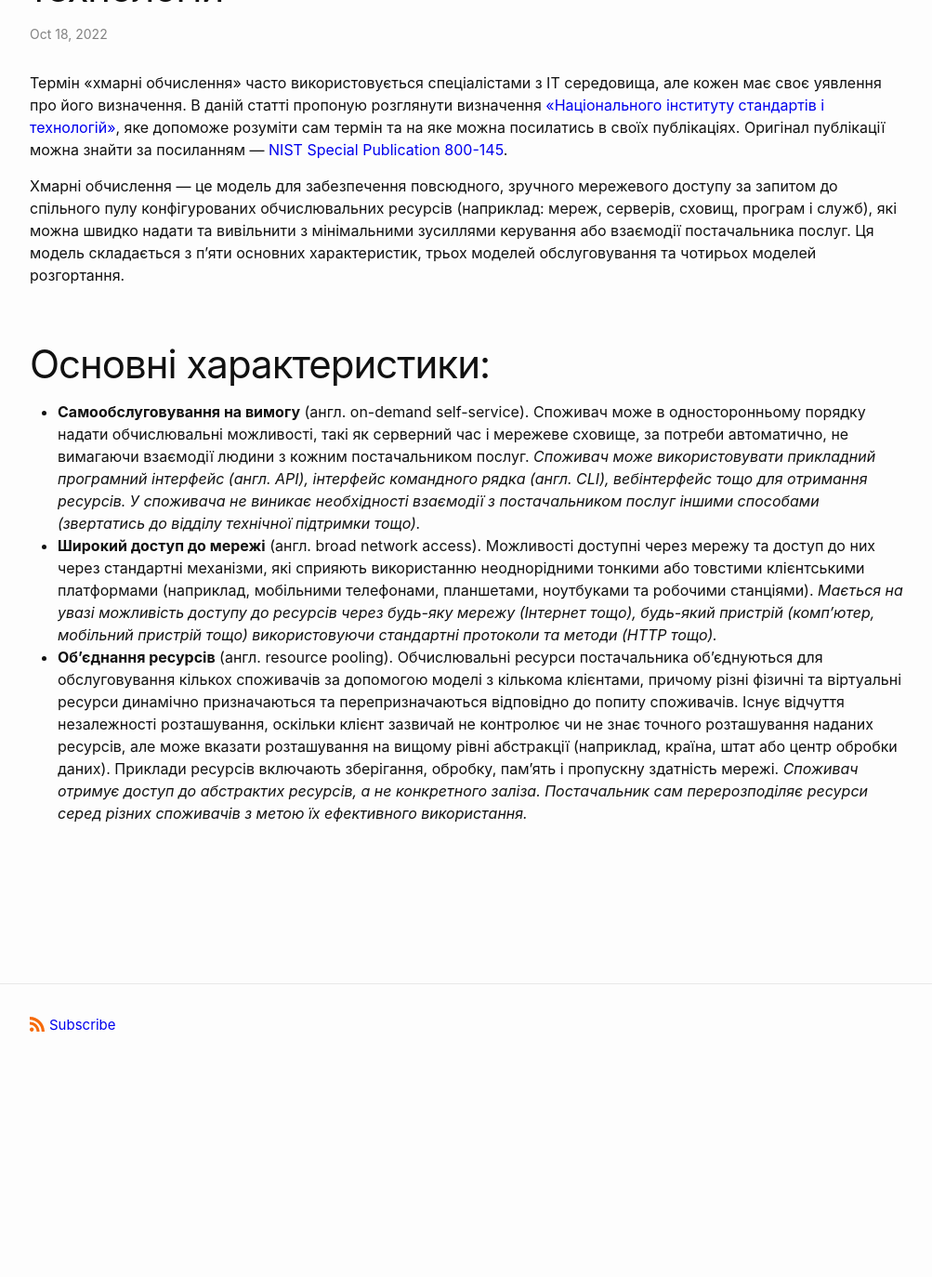
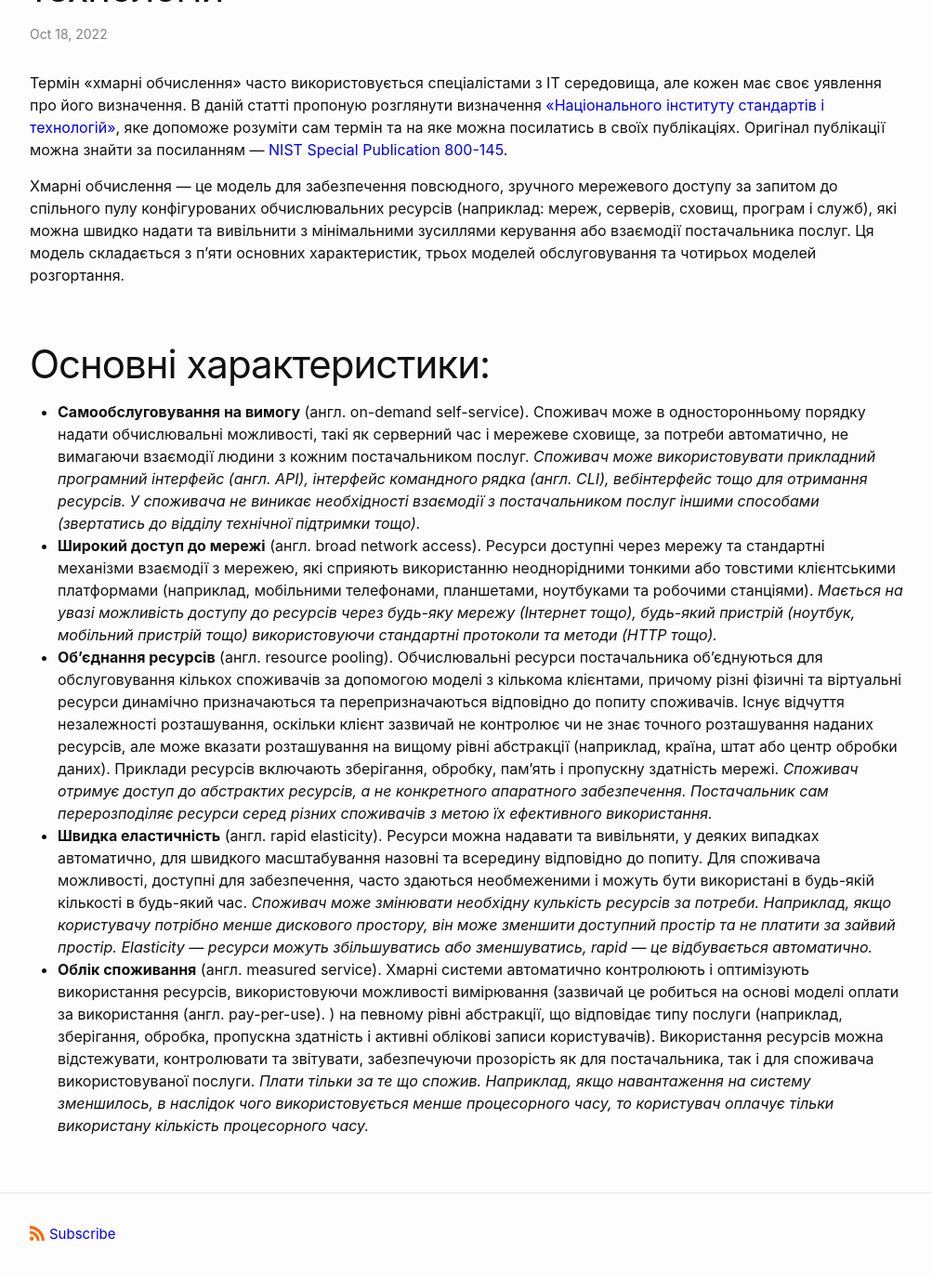
Before and after one commit to mpedych/mpedych.github.io, a Jekyll site: the page built from _posts/2022-10-18-the-nist-definition-of-cloud-computing.md, in a window 1280 px wide and 1400 px high, scrolled down 226 px. Shown: the top 1374 px of the window at 93% size, without its empty margins (138-1141 px from the left). Built offline with Jekyll 4.4.1, drawn with Linux system fonts in a browser that asks for light colours; comment, search, counter and statistics services are not loaded; before the commit the page ends 1290 px from its top, so only the background shows below that.

Commit message:
Update 2022-10-18-the-nist-definition-of-cloud-computing.md

```diff
--- a/_posts/2022-10-18-the-nist-definition-of-cloud-computing.md
+++ b/_posts/2022-10-18-the-nist-definition-of-cloud-computing.md
@@ -11,5 +11,7 @@ categories: misc
 # Основні характеристики:
 
 - **Самообслуговування на вимогу** (англ. on-demand self-service). Споживач може в односторонньому порядку надати обчислювальні можливості, такі як серверний час і мережеве сховище, за потреби автоматично, не вимагаючи взаємодії людини з кожним постачальником послуг. *Споживач може використовувати прикладний програмний інтерфейс (англ. API), інтерфейс командного рядка (англ. CLI), вебінтерфейс тощо для отримання ресурсів. У споживача не виникає необхідності взаємодії з постачальником послуг іншими способами (звертатись до відділу технічної підтримки тощо).*
-- **Широкий доступ до мережі** (англ. broad network access). Можливості доступні через мережу та доступ до них через стандартні механізми, які сприяють використанню неоднорідними тонкими або товстими клієнтськими платформами (наприклад, мобільними телефонами, планшетами, ноутбуками та робочими станціями). *Мається на увазі можливість доступу до ресурсів через будь-яку мережу (Інтернет тощо), будь-який пристрій (комп'ютер, мобільний пристрій тощо) використовуючи стандартні протоколи та методи (HTTP тощо).*
-- **Об'єднання ресурсів** (англ. resource pooling). Обчислювальні ресурси постачальника об’єднуються для обслуговування кількох споживачів за допомогою моделі з кількома клієнтами, причому різні фізичні та віртуальні ресурси динамічно призначаються та перепризначаються відповідно до попиту споживачів. Існує відчуття незалежності розташування, оскільки клієнт зазвичай не контролює чи не знає точного розташування наданих ресурсів, але може вказати розташування на вищому рівні абстракції (наприклад, країна, штат або центр обробки даних). Приклади ресурсів включають зберігання, обробку, пам'ять і пропускну здатність мережі. *Споживач отримує доступ до абстрактих ресурсів, а не конкретного заліза. Постачальник сам перерозподіляє ресурси серед різних споживачів з метою їх ефективного використання.*
+- **Широкий доступ до мережі** (англ. broad network access). Ресурси доступні через мережу та стандартні механізми взаємодії з мережею, які сприяють використанню неоднорідними тонкими або товстими клієнтськими платформами (наприклад, мобільними телефонами, планшетами, ноутбуками та робочими станціями). *Мається на увазі можливість доступу до ресурсів через будь-яку мережу (Інтернет тощо), будь-який пристрій (ноутбук, мобільний пристрій тощо) використовуючи стандартні протоколи та методи (HTTP тощо).*
+- **Об'єднання ресурсів** (англ. resource pooling). Обчислювальні ресурси постачальника об’єднуються для обслуговування кількох споживачів за допомогою моделі з кількома клієнтами, причому різні фізичні та віртуальні ресурси динамічно призначаються та перепризначаються відповідно до попиту споживачів. Існує відчуття незалежності розташування, оскільки клієнт зазвичай не контролює чи не знає точного розташування наданих ресурсів, але може вказати розташування на вищому рівні абстракції (наприклад, країна, штат або центр обробки даних). Приклади ресурсів включають зберігання, обробку, пам'ять і пропускну здатність мережі. *Споживач отримує доступ до абстрактих ресурсів, а не конкретного апаратного забезпечення. Постачальник сам перерозподіляє ресурси серед різних споживачів з метою їх ефективного використання.*
+- **Швидка еластичність** (англ. rapid elasticity). Ресурси можна надавати та вивільняти, у деяких випадках автоматично, для швидкого масштабування назовні та всередину відповідно до попиту. Для споживача можливості, доступні для забезпечення, часто здаються необмеженими і можуть бути використані в будь-якій кількості в будь-який час. *Споживач може змінювати необхідну кулькість ресурсів за потреби. Наприклад, якщо користувачу потрібно менше дискового простору, він може зменшити доступний простір та не платити за зайвий простір. Elasticity — ресурси можуть збільшуватись або зменшуватись, rapid — це відбувається автоматично.*
+- **Облік споживання** (англ. measured service). Хмарні системи автоматично контролюють і оптимізують використання ресурсів, використовуючи можливості вимірювання (зазвичай це робиться на основі моделі оплати за використання (англ. pay-per-use). ) на певному рівні абстракції, що відповідає типу послуги (наприклад, зберігання, обробка, пропускна здатність і активні облікові записи користувачів). Використання ресурсів можна відстежувати, контролювати та звітувати, забезпечуючи прозорість як для постачальника, так і для споживача використовуваної послуги. *Плати тільки за те що спожив. Наприклад, якщо навантаження на систему зменшилось, в наслідок чого використовується менше процесорного часу, то користувач оплачує тільки використану кількість процесорного часу.*
```
